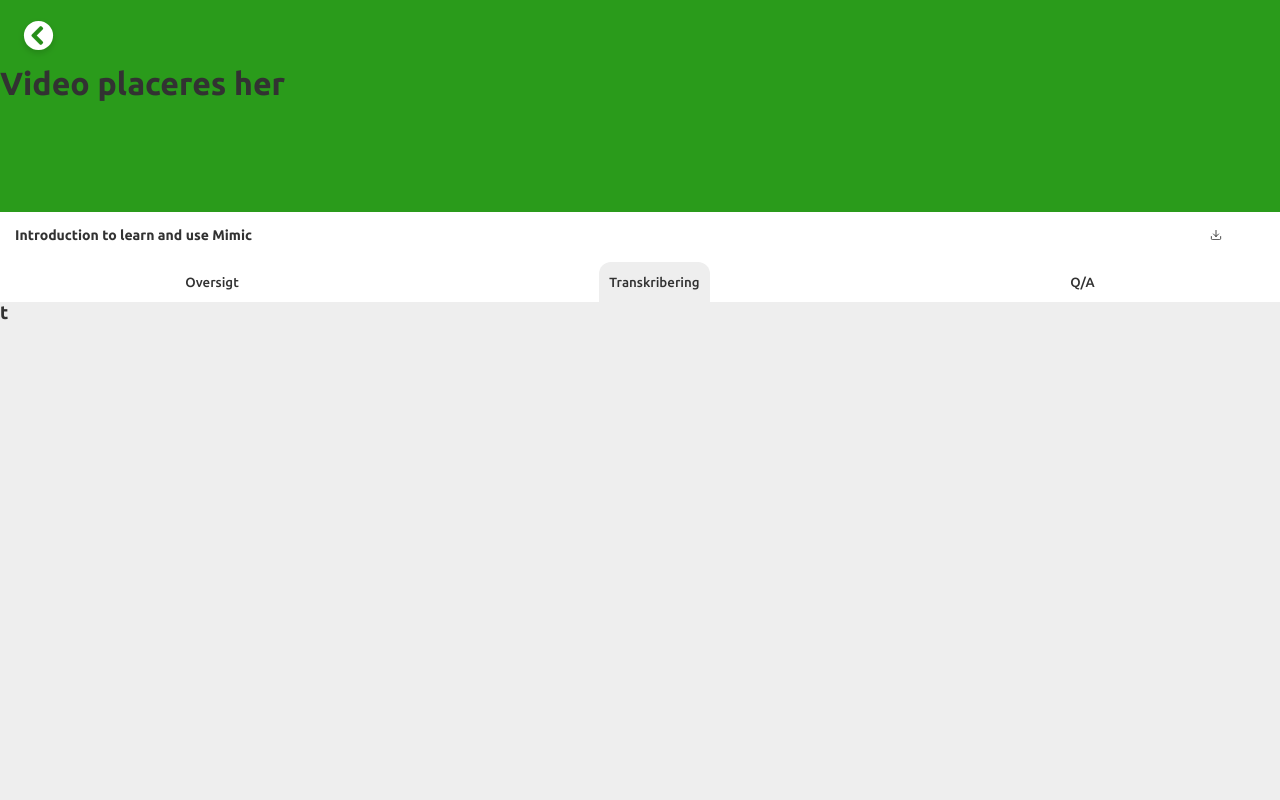
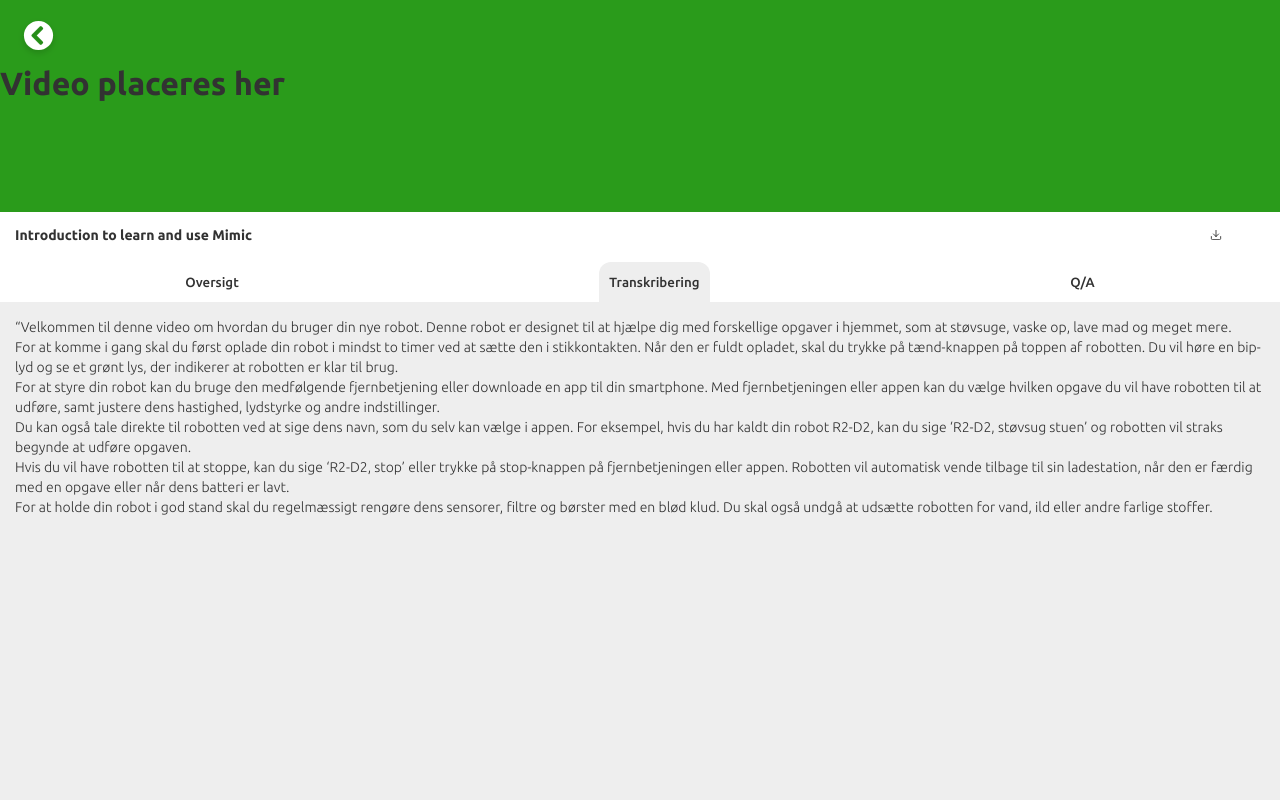
Before and after one commit to FrederikLandtved/Nordbo-Robotics, a Vue app: page /video in a window 1280 px wide. Both pictures are taken after a click on the button "Transkribering". Shown: the top 800 px of the page. Built offline with nearby package versions, Linux system fonts and the light colour scheme; no server answers.

Commit message:
Made qa and transscripting

```diff
--- a/src/views/VideoView.vue
+++ b/src/views/VideoView.vue
@@ -115,11 +115,62 @@
 </div><!-- Oversigt Box -->
 
 <div class="transkribering-box aktiv" v-if="isActive === 'transkribering'">
-  <h3>t</h3>
+  <p id="subtitles">
+    “Velkommen til denne video om hvordan du bruger din nye robot. Denne robot er designet til at hjælpe dig med forskellige opgaver i hjemmet, som at støvsuge, vaske op, lave mad og meget mere.
+<br>
+For at komme i gang skal du først oplade din robot i mindst to timer ved at sætte den i stikkontakten. Når den er fuldt opladet, skal du trykke på tænd-knappen på toppen af robotten. Du vil høre en bip-lyd og se et grønt lys, der indikerer at robotten er klar til brug.
+<br>
+For at styre din robot kan du bruge den medfølgende fjernbetjening eller downloade en app til din smartphone. Med fjernbetjeningen eller appen kan du vælge hvilken opgave du vil have robotten til at udføre, samt justere dens hastighed, lydstyrke og andre indstillinger.
+<br>
+Du kan også tale direkte til robotten ved at sige dens navn, som du selv kan vælge i appen. For eksempel, hvis du har kaldt din robot R2-D2, kan du sige ‘R2-D2, støvsug stuen’ og robotten vil straks begynde at udføre opgaven.
+<br>
+Hvis du vil have robotten til at stoppe, kan du sige ‘R2-D2, stop’ eller trykke på stop-knappen på fjernbetjeningen eller appen. Robotten vil automatisk vende tilbage til sin ladestation, når den er færdig med en opgave eller når dens batteri er lavt.
+<br>
+For at holde din robot i god stand skal du regelmæssigt rengøre dens sensorer, filtre og børster med en blød klud. Du skal også undgå at udsætte robotten for vand, ild eller andre farlige stoffer.
+  </p>
 </div><!-- Transkribering Box -->
 
 <div class="qa-box aktiv" v-if="isActive === 'QA'">
-  <h3>q</h3>
+  <div class="qa-menu">
+    <h4>How do I use Mimic for polishing?</h4>
+    <img src="@/assets/img/icons/arrow-down.png" alt="Arrow">
+  </div><!-- Q/A menu -->
+
+  <div class="qa-menu">
+    <h4>What is Mimics best feature?</h4>
+    <img src="@/assets/img/icons/arrow-down.png" alt="Arrow">
+  </div><!-- Q/A menu -->
+
+  <div class="qa-menu">
+    <h4>How to prepare for your next project</h4>
+    <img src="@/assets/img/icons/arrow-down.png" alt="Arrow">
+  </div><!-- Q/A menu -->
+
+  <div class="qa-menu">
+    <h4>How to redo the calibration</h4>
+    <img src="@/assets/img/icons/arrow-down.png" alt="Arrow">
+  </div><!-- Q/A menu -->
+
+  <div class="qa-menu">
+    <h4>How do I use Mimic for sanding</h4>
+    <img src="@/assets/img/icons/arrow-down.png" alt="Arrow">
+  </div><!-- Q/A menu -->
+
+  <div class="qa-menu">
+    <h4>How do I attach sanding disc to Mimic?</h4>
+    <img src="@/assets/img/icons/arrow-down.png" alt="Arrow">
+  </div><!-- Q/A menu -->
+
+  <div class="qa-menu">
+    <h4>How do I detach disc from Mimic</h4>
+    <img src="@/assets/img/icons/arrow-down.png" alt="Arrow">
+  </div><!-- Q/A menu -->
+
+  <div class="qa-menu">
+    <h4>How do I use Mimic for polishing?</h4>
+    <img src="@/assets/img/icons/arrow-down.png" alt="Arrow">
+  </div><!-- Q/A menu -->
+
 </div><!-- Q/A Box -->
 
 </template>
@@ -246,16 +297,42 @@
   }
 
   .transkribering-box {
-    height: 80vh;
+    box-sizing: border-box;
+    height: 100vh;
     left: 0;
-    position: absolute;
+    padding: 15px;
     width: 100%;
+
+    p {
+      font-weight: lighter;
+      font-size: 14px;
+      line-height: 20px;
+    }
   }
 
   .qa-box {
-    height: 80vh;
+    box-sizing: border-box;
+    height: 70vh;
     left: 0;
-    position: absolute;
+    padding: 15px;
     width: 100%;
+
+    .qa-menu {
+      border-bottom: 1px solid #cccccc;
+      display: flex;
+      justify-content: space-between;
+
+      h4 {
+        font-size: 14px;
+        margin-bottom: 25px;
+        margin-top: 15px;
+      }
+
+      img {
+        height: 10px;
+        margin-top: 18px;
+        transform: rotate(270deg);
+      }
+    }
   }
 </style>
```
